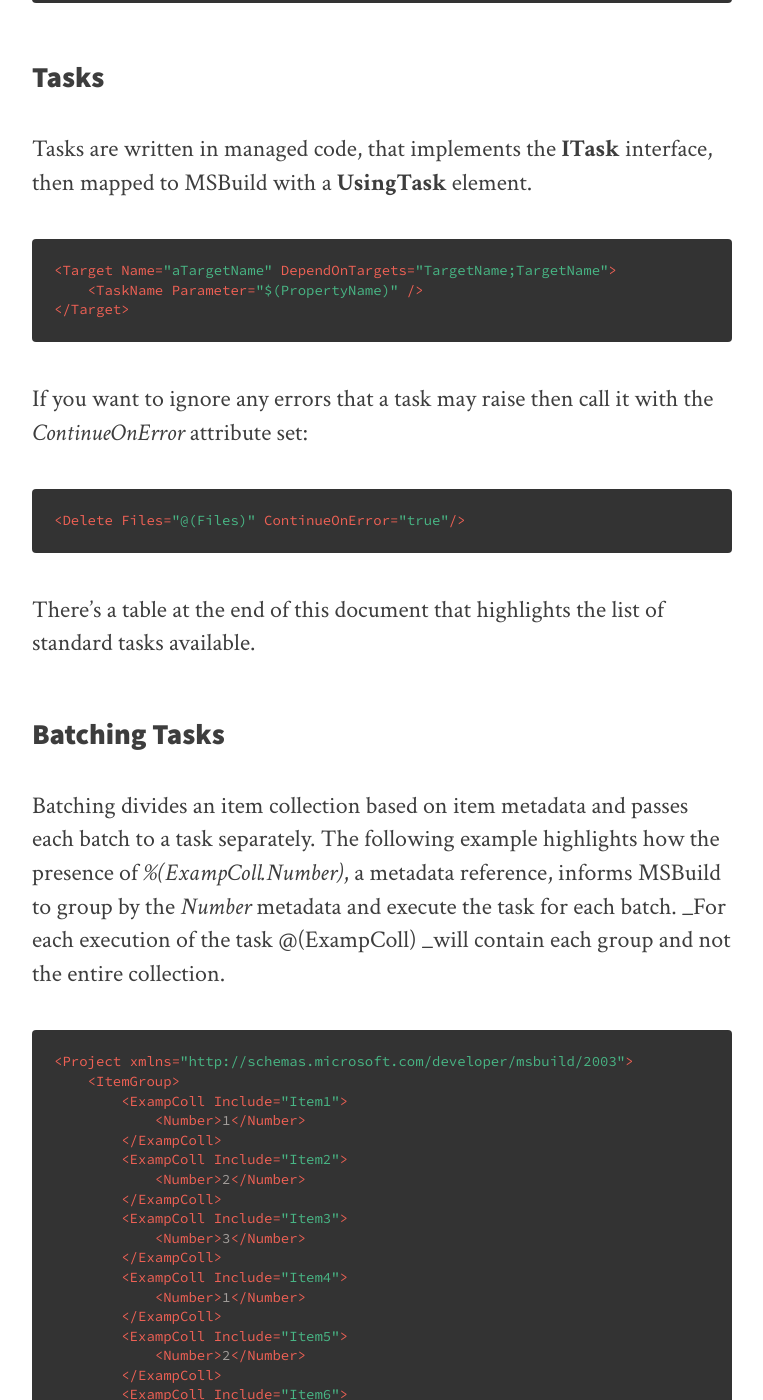
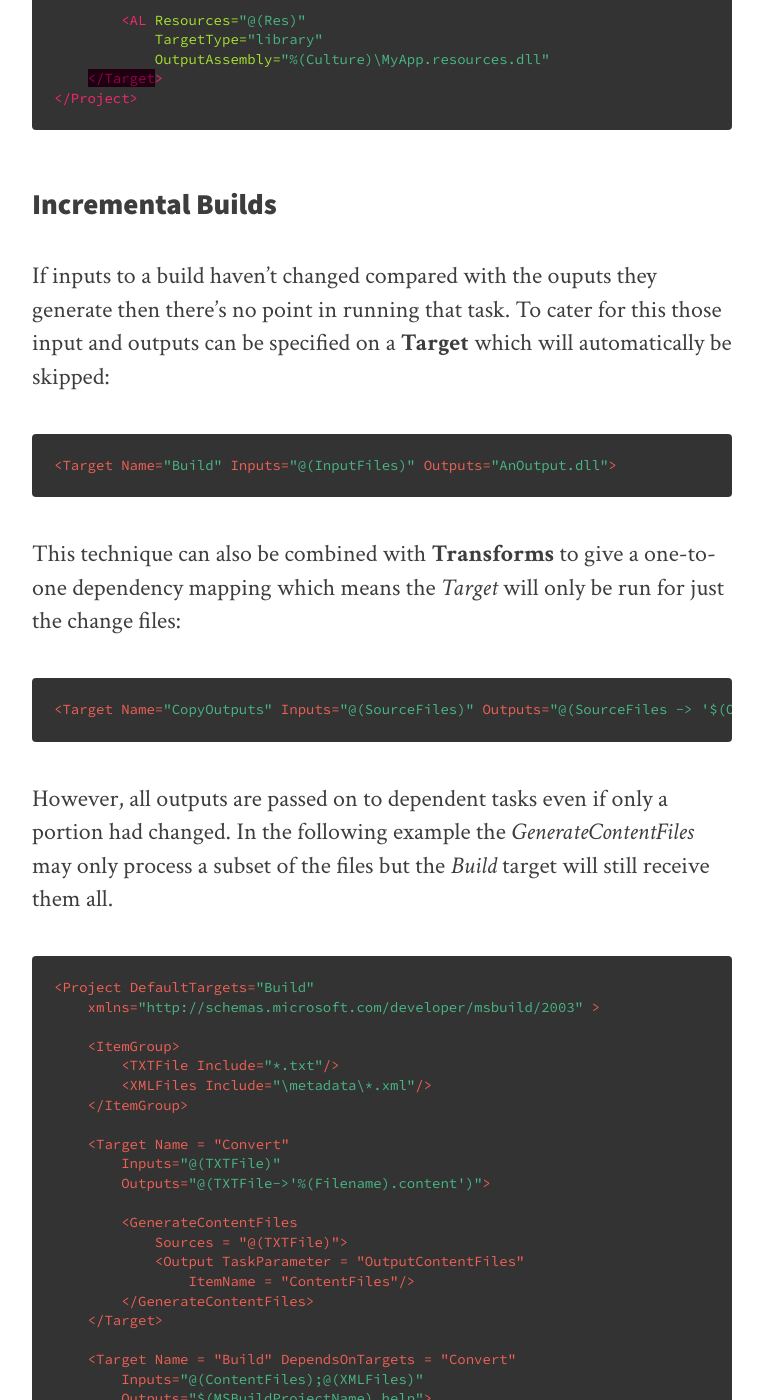
Before and after one commit to philiphendry/blog, a Jekyll site: the page built from tech-notes/msbuild/index.markdown, in a window 1280 px wide and 1400 px high, scrolled down 7112 px. Shown: the whole window, without its empty margins (258-1021 px from the left). Built offline with Jekyll 4.4.1, drawn with Linux system fonts in a browser that asks for light colours; nearby versions of some CDN libraries; Markdown is read by kramdown in place of the engine named in the settings; some of the changed text lies outside the part shown.

Commit message:
Update index.markdown

````diff
--- a/tech-notes/msbuild/index.markdown
+++ b/tech-notes/msbuild/index.markdown
@@ -16,6 +16,8 @@ wordpress_id: 48
   * [Open Source Build Tasks](http://msbuildtasks.tigris.org/)
   * [Reserved Properties](http://msdn2.microsoft.com/en-us/library/ms164309.aspx)
   * [Well-known Item Metadata](http://msdn2.microsoft.com/en-us/library/ms164313.aspx)
+  * [Incremental Builds](https://docs.microsoft.com/en-gb/visualstudio/msbuild/how-to-build-incrementally?view=vs-2019&redirectedfrom=MSDN)
+  * [Transforms](https://docs.microsoft.com/en-gb/visualstudio/msbuild/msbuild-transforms?view=vs-2019)
 
 ### Tools
 
@@ -102,13 +104,13 @@ Define a user-named collection of items by placing them in an **ItemGroup** then
 <Exec Command="findstr /i /c:@(Phrase, ' /c:') phrases.txt"/>
 ```
 
-Items can contain metadata and accessed using the _%(ItemMetadata)_ syntax. [Well-know Item Metadata](http://msdn2.microsoft.com/en-us/library/ms164313.aspx) contains a list of metadata items already defined for filenames. This allows for an expansion like :
+Items can contain **metadata** and accessed using the _%(ItemMetadata)_ syntax. [Well-know Item Metadata](http://msdn2.microsoft.com/en-us/library/ms164313.aspx) contains a list of metadata items already defined for filenames. This allows for an expansion like :
 
 ```xml
 <Exec Command="demo.exe /name:%(filename) @(filesToProcess)"/>
 ```
 
-Wildcards can be used to specify more than one file and from sub-directories. For example _Images\**\*.jpg_ specifies all jpg files found beneath all sub-directories of the _Images_ folder.
+**Wildcards** can be used to specify more than one file and from sub-directories. For example _Images\**\*.jpg_ specifies all jpg files found beneath all sub-directories of the _Images_ folder.
 
 ```xml
 <ItemGroup>
@@ -123,7 +125,7 @@ Wildcards can be used to specify more than one file and from sub-directories. Fo
 </ItemGroup>
 ```
 
-Transforms can be used to perform a one-to-one conversion of one item collection into another. However, the transform must use metadata to specify the new items such that the new list will be a product of the original. The following example converts a list of RESX files into a new list but with the 'resources' extension:
+**Transforms** can be used to perform a one-to-one conversion of one item collection into another and appear in the format _$(<ItemMetaDataName>)_. The transform must use metadata to specify the new items such that the new list will be a product of the original. The following example converts a list of RESX files into a new list but with the 'resources' extension:
 
 ```
 _@(RESXFile -> '%(filename).resources')_
@@ -214,7 +216,58 @@ Batching can be used in conjunction with the _Inputs_ and _Outputs_ attributes o
 </Project>
 ```
 
-####Tasks
+#### Incremental Builds
+
+If inputs to a build haven't changed compared with the ouputs they generate then there's no point in running that task.
+To cater for this those input and outputs can be specified on a **Target** which will automatically be skipped:
+
+```xml
+<Target Name="Build" Inputs="@(InputFiles)" Outputs="AnOutput.dll">
+```
+
+This technique can also be combined with **Transforms** to give a one-to-one dependency mapping which means the _Target_ will
+only be run for just the change files:
+
+```xml
+<Target Name="CopyOutputs" Inputs="@(SourceFiles)" Outputs="@(SourceFiles -> '$(OutputPath)%(Filename)%(Extension)')">
+```
+
+However, all outputs are passed on to dependent tasks even if only a portion had changed. In the following example
+the _GenerateContentFiles_ may only process a subset of the files but the _Build_ target will still receive them all.
+
+```xml
+<Project DefaultTargets="Build"
+    xmlns="http://schemas.microsoft.com/developer/msbuild/2003" >
+
+    <ItemGroup>
+        <TXTFile Include="*.txt"/>
+        <XMLFiles Include="\metadata\*.xml"/>
+    </ItemGroup>
+
+    <Target Name = "Convert"
+        Inputs="@(TXTFile)"
+        Outputs="@(TXTFile->'%(Filename).content')">
+
+        <GenerateContentFiles
+            Sources = "@(TXTFile)">
+            <Output TaskParameter = "OutputContentFiles"
+                ItemName = "ContentFiles"/>
+        </GenerateContentFiles>
+    </Target>
+
+    <Target Name = "Build" DependsOnTargets = "Convert"
+        Inputs="@(ContentFiles);@(XMLFiles)"
+        Outputs="$(MSBuildProjectName).help">
+
+        <BuildHelp
+            ContentFiles = "@(ContentFiles)"
+            MetadataFiles = "@(XMLFiles)"
+            OutputFileName = "$(MSBuildProjectName).help"/>
+    </Target>
+</Project>
+```
+
+#### Tasks
 
 Tasks are written in managed code, that implements the **ITask** interface, then mapped to MSBuild with a **UsingTask** element.
 
````
